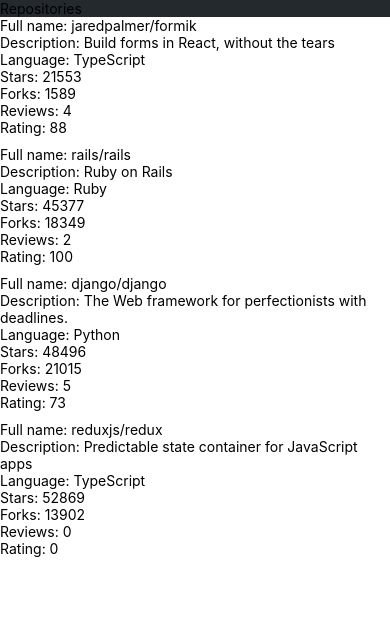
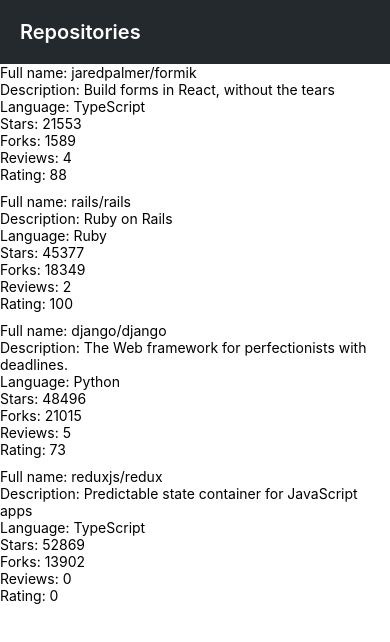
Before and after one commit to azevedo7/rate-repository-app, a React Native app: screen / in a window 390 px wide. Shown: the top 642 px of the page. Built offline with nearby package versions, Linux system fonts and the light colour scheme.

Commit message:
Exercise 10.4

```diff
--- a/src/components/AppBar.jsx
+++ b/src/components/AppBar.jsx
@@ -5,11 +5,17 @@
     container: {
         paddingTop: Constants.statusBarHeight,
         backgroundColor: '#24292e'
+    },
+    containerText: {
+        color: '#FFFFFF',
+        fontSize: 20,
+        fontWeight: '600',
+        padding: 20,
     }
 })
 
 const AppBar = () => {
-    return <View style={styles.container}><Text>Repositories</Text></View>
+    return <View style={styles.container}><Text style={styles.containerText}>Repositories</Text></View>
 }
 
 export default AppBar
```
